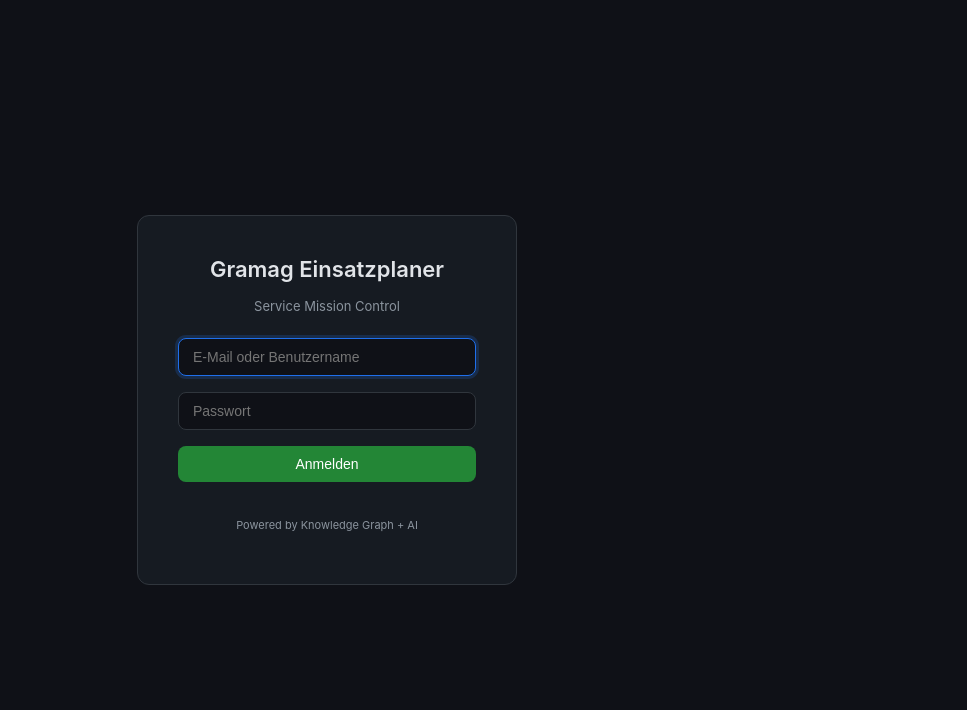
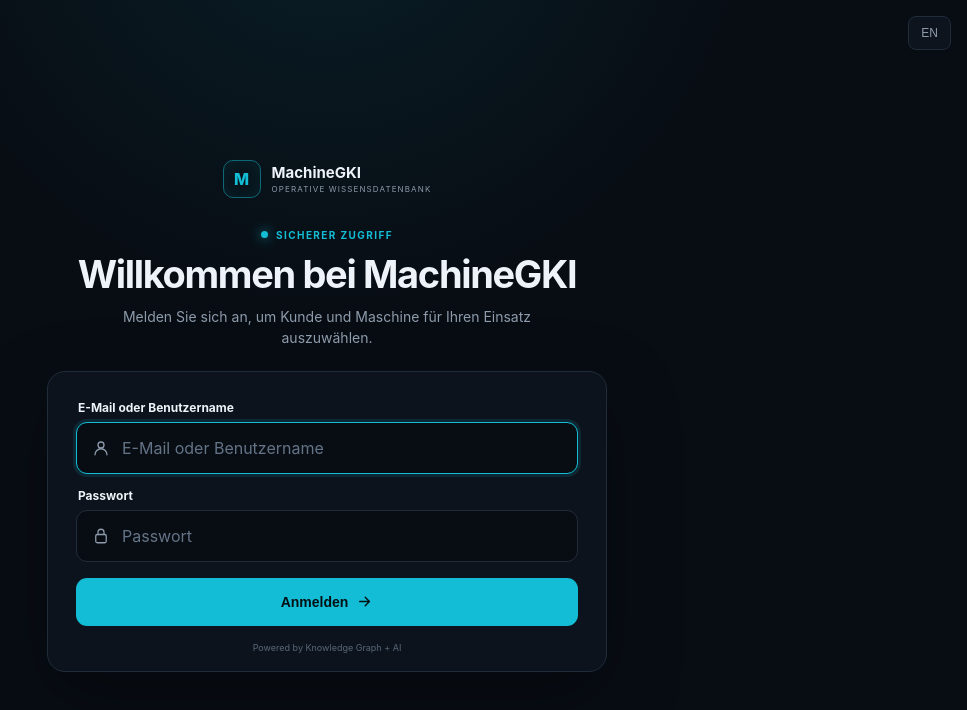
Before and after one commit to softhq-io/gramag, a React (Vite) app in the folder web/: page /einsatzplaner/login in a window 1280 px wide. Shown: the top 710 px of the page, without its empty margins (313-1280 px from the left). Built offline with nearby package versions, Linux system fonts and the light colour scheme.

Commit message:
Align login with Proto workspace

```diff
--- a/web/src/i18n/de.json
+++ b/web/src/i18n/de.json
@@ -2,12 +2,16 @@
   "app": {
     "title": "Gramag Einsatzplaner",
     "subtitle": "Service Mission Control",
-    "poweredBy": "Powered by Knowledge Graph + AI"
+    "poweredBy": "Powered by Knowledge Graph + AI",
+    "operationalKnowledge": "Operative Wissensdatenbank"
   },
   "auth": {
     "login": "Anmelden",
     "logging_in": "Anmelden...",
     "logout": "Abmelden",
+    "welcome": "Willkommen bei MachineGKI",
+    "loginHint": "Melden Sie sich an, um Kunde und Maschine für Ihren Einsatz auszuwählen.",
+    "secureAccess": "Sicherer Zugriff",
     "username": "E-Mail oder Benutzername",
     "email": "E-Mail",
     "password": "Passwort",
--- a/web/src/i18n/en.json
+++ b/web/src/i18n/en.json
@@ -2,12 +2,16 @@
   "app": {
     "title": "Gramag Einsatzplaner",
     "subtitle": "Service Mission Control",
-    "poweredBy": "Powered by Knowledge Graph + AI"
+    "poweredBy": "Powered by Knowledge Graph + AI",
+    "operationalKnowledge": "Operational knowledge"
   },
   "auth": {
     "login": "Login",
     "logging_in": "Logging in...",
     "logout": "Logout",
+    "welcome": "Welcome to MachineGKI",
+    "loginHint": "Sign in to select the customer and machine for your assignment.",
+    "secureAccess": "Secure access",
     "username": "Email or username",
     "email": "Email",
     "password": "Password",
--- a/web/src/pages/LoginPage.tsx
+++ b/web/src/pages/LoginPage.tsx
@@ -3,6 +3,7 @@ import { useNavigate } from 'react-router-dom'
 import { useTranslation } from 'react-i18next'
 import { useAuth } from '../hooks/useAuth'
 import { ApiError } from '../api/client'
+import { LanguageToggle } from '../components/LanguageToggle'
 
 export function LoginPage() {
   const { t } = useTranslation()
@@ -64,25 +65,62 @@ export function LoginPage() {
 
   return (
     <div className="login-page">
-      <form className="login-form" onSubmit={handleSubmit}>
-        <h1 className="login-title">{t('app.title')}</h1>
-        <p className="login-subtitle">{t('app.subtitle')}</p>
+      <div className="login-language">
+        <LanguageToggle />
+      </div>
+      <main className="login-shell">
+        <div className="login-brand" aria-label="MachineGKI">
+          <span className="login-brand-mark" aria-hidden="true">M</span>
+          <span>
+            <strong>MachineGKI</strong>
+            <small>{t('app.operationalKnowledge')}</small>
+          </span>
+        </div>
+
+        <header className="login-intro">
+          <span className="login-eyebrow">
+            <span className="login-status-dot" aria-hidden="true" />
+            {t('auth.secureAccess')}
+          </span>
+          <h1>{passwordChangeToken ? t('auth.setPassword') : t('auth.welcome')}</h1>
+          <p>
+            {passwordChangeToken ? t('auth.changePasswordRequired') : t('auth.loginHint')}
+          </p>
+        </header>
+
+        <form className="login-form" onSubmit={handleSubmit} aria-label={t('auth.login')}>
           {error && <div className="login-error">{error}</div>}
           {cooldownSeconds > 0 && (
             <div className="login-error">
               {t('auth.loginCooldown', { count: cooldownMinutes })}
             </div>
           )}
+          <div className="login-fields">
             {passwordChangeToken ? (
               <>
-            <p className="login-subtitle">{t('auth.changePasswordRequired')}</p>
+                <label className="login-field">
+                  <span>{t('auth.newPassword')}</span>
+                  <span className="login-control">
+                    <LockIcon />
                     <input type="password" placeholder={t('auth.newPassword')} value={newPassword}
                       onChange={e => setNewPassword(e.target.value)} autoFocus minLength={12} required />
+                  </span>
+                </label>
+                <label className="login-field">
+                  <span>{t('auth.confirmPassword')}</span>
+                  <span className="login-control">
+                    <LockIcon />
                     <input type="password" placeholder={t('auth.confirmPassword')} value={confirmPassword}
                       onChange={e => setConfirmPassword(e.target.value)} minLength={12} required />
+                  </span>
+                </label>
               </>
             ) : (
               <>
+                <label className="login-field">
+                  <span>{t('auth.username')}</span>
+                  <span className="login-control">
+                    <UserIcon />
                     <input type="text" name="username" autoComplete="username"
                       placeholder={t('auth.username')} value={email}
                       onChange={e => {
@@ -90,23 +128,50 @@ export function LoginPage() {
                         setCooldownSeconds(0)
                         setError('')
                       }} autoFocus required />
+                  </span>
+                </label>
+                <label className="login-field">
+                  <span>{t('auth.password')}</span>
+                  <span className="login-control">
+                    <LockIcon />
                     <input type="password" name="password" autoComplete="current-password"
                       placeholder={t('auth.password')} value={password}
                       onChange={e => setPassword(e.target.value)} required />
+                  </span>
+                </label>
               </>
             )}
-        <button type="submit" disabled={loading || cooldownSeconds > 0}>
+          </div>
+          <button className="login-submit" type="submit" disabled={loading || cooldownSeconds > 0}>
             {loading ? (
               <span className="btn-content">
                 <span className="btn-spinner" />
                 {t('auth.logging_in')}
               </span>
-          ) : passwordChangeToken ? t('auth.setPassword') : t('auth.login')}
+            ) : (
+              <span className="btn-content">
+                {passwordChangeToken ? t('auth.setPassword') : t('auth.login')}
+                <ArrowIcon />
+              </span>
+            )}
           </button>
-        <div className="login-footer">
+          <footer className="login-footer">
             <p className="login-powered">{t('app.poweredBy')}</p>
-        </div>
+          </footer>
         </form>
+      </main>
     </div>
   )
 }
+
+function UserIcon() {
+  return <svg viewBox="0 0 24 24" aria-hidden="true"><circle cx="12" cy="8" r="4" /><path d="M4 21a8 8 0 0 1 16 0" /></svg>
+}
+
+function LockIcon() {
+  return <svg viewBox="0 0 24 24" aria-hidden="true"><rect x="5" y="10" width="14" height="11" rx="2" /><path d="M8 10V7a4 4 0 0 1 8 0v3" /></svg>
+}
+
+function ArrowIcon() {
+  return <svg viewBox="0 0 24 24" aria-hidden="true"><path d="M5 12h14M13 6l6 6-6 6" /></svg>
+}
--- a/web/src/styles/globals.css
+++ b/web/src/styles/globals.css
@@ -101,81 +101,263 @@ body {
 /* ── Login ────────────────────────────────────────────────────────── */
 
 .login-page {
-  display: flex;
+  position: relative;
+  display: grid;
+  min-height: 100dvh;
+  padding: 64px 18px 28px;
+  place-items: center;
+  overflow-y: auto;
+  background:
+    radial-gradient(circle at 50% -15%, rgba(18, 189, 213, 0.1), transparent 38%),
+    #080d14;
+  color: #edf3f8;
+}
+
+.login-language {
+  position: absolute;
+  z-index: 2;
+  top: 16px;
+  right: 16px;
+}
+
+.login-language .lang-toggle {
+  min-width: 40px;
+  min-height: 34px;
+  border: 1px solid #202c3a;
+  border-radius: 8px;
+  background: #0d141e;
+  color: #8d9bab;
+}
+
+.login-language .lang-toggle:hover {
+  border-color: #12bdd5;
+  color: #12bdd5;
+}
+
+.login-shell {
+  width: min(100%, 560px);
+}
+
+.login-brand {
+  display: flex;
+  margin-bottom: 24px;
   align-items: center;
   justify-content: center;
-  min-height: 100vh;
-  background: var(--bg-primary);
+  gap: 11px;
+}
+
+.login-brand-mark {
+  display: grid;
+  width: 38px;
+  height: 38px;
+  place-items: center;
+  border: 1px solid rgba(18, 189, 213, 0.5);
+  border-radius: 10px;
+  color: #12bdd5;
+  font-size: 16px;
+  font-weight: 800;
+  box-shadow: inset 0 0 18px rgba(18, 189, 213, 0.1);
+}
+
+.login-brand strong,
+.login-brand small {
+  display: block;
+}
+
+.login-brand strong {
+  color: #edf3f8;
+  font-size: 15px;
+  line-height: 1.15;
+}
+
+.login-brand small {
+  margin-top: 3px;
+  color: #8d9bab;
+  font-size: 8px;
+  letter-spacing: 0.14em;
+  text-transform: uppercase;
+}
+
+.login-intro {
+  margin-bottom: 22px;
+  text-align: center;
+}
+
+.login-eyebrow {
+  display: inline-flex;
+  margin-bottom: 13px;
+  align-items: center;
+  gap: 8px;
+  color: #12bdd5;
+  font-size: 10px;
+  font-weight: 700;
+  letter-spacing: 0.14em;
+  text-transform: uppercase;
+}
+
+.login-status-dot {
+  width: 7px;
+  height: 7px;
+  border-radius: 50%;
+  background: #12bdd5;
+  box-shadow: 0 0 12px rgba(18, 189, 213, 0.85);
+}
+
+.login-title,
+.login-intro h1 {
+  color: #edf3f8;
+  font-size: clamp(28px, 7vw, 38px);
+  font-weight: 650;
+  letter-spacing: -0.035em;
+  line-height: 1.08;
+  text-align: center;
+}
+
+.login-subtitle,
+.login-intro p {
+  max-width: 460px;
+  margin: 11px auto 0;
+  color: #8d9bab;
+  font-size: 14px;
+  line-height: 1.55;
+  text-align: center;
 }
 
 .login-form {
-  background: var(--bg-secondary);
-  border: 1px solid var(--border);
-  border-radius: var(--radius-lg);
-  padding: 40px;
+  display: flex;
   width: 100%;
-  max-width: 380px;
-  display: flex;
+  padding: 22px 18px 16px;
   flex-direction: column;
-  gap: 16px;
-}
-
-.login-title {
-  font-size: 22px;
-  font-weight: 600;
-  text-align: center;
-}
-
-.login-subtitle {
-  text-align: center;
-  color: var(--text-secondary);
-  font-size: 13px;
-  margin-bottom: 8px;
+  gap: 14px;
+  border: 1px solid #202c3a;
+  border-radius: 18px;
+  background: rgba(13, 20, 30, 0.94);
+  box-shadow: 0 24px 70px rgba(0, 0, 0, 0.34);
 }
 
 .login-error {
   background: rgba(248, 81, 73, 0.1);
-  border: 1px solid var(--accent-red);
-  color: var(--accent-red);
-  padding: 8px 12px;
-  border-radius: var(--radius);
+  border: 1px solid rgba(248, 81, 73, 0.6);
+  color: #ff9b95;
+  padding: 10px 12px;
+  border-radius: 9px;
   font-size: 13px;
   text-align: center;
 }
 
+.login-fields {
+  display: flex;
+  flex-direction: column;
+  gap: 14px;
+}
+
+.login-field {
+  display: block;
+}
+
+.login-field > span:first-child {
+  display: block;
+  margin: 0 0 7px 2px;
+  color: #edf3f8;
+  font-size: 12px;
+  font-weight: 650;
+}
+
+.login-control {
+  display: grid;
+  min-height: 52px;
+  grid-template-columns: auto minmax(0, 1fr);
+  align-items: center;
+  border: 1px solid #202c3a;
+  border-radius: 11px;
+  background: #080d14;
+  transition: border-color 0.15s ease, box-shadow 0.15s ease;
+}
+
+.login-control:focus-within {
+  border-color: #12bdd5;
+  box-shadow: 0 0 0 3px rgba(18, 189, 213, 0.12);
+}
+
+.login-control svg {
+  width: 18px;
+  height: 18px;
+  margin-left: 15px;
+  color: #8d9bab;
+  fill: none;
+  stroke: currentColor;
+  stroke-linecap: round;
+  stroke-linejoin: round;
+  stroke-width: 1.7;
+}
+
 .login-form input {
-  background: var(--bg-primary);
-  border: 1px solid var(--border);
-  color: var(--text-primary);
-  padding: 10px 14px;
-  border-radius: var(--radius);
+  width: 100%;
+  min-width: 0;
+  height: 50px;
+  padding: 0 14px 0 12px;
+  border: 0;
+  outline: none;
+  background: transparent;
+  color: #edf3f8;
+  font: inherit;
+  font-size: 16px;
+}
+
+.login-form input:focus {
+  border: 0;
+}
+
+.login-form input::placeholder {
+  color: #647487;
+}
+
+.login-form .login-submit {
+  display: flex;
+  width: 100%;
+  min-height: 48px;
+  margin-top: 2px;
+  padding: 0 16px;
+  align-items: center;
+  justify-content: center;
+  border: 0;
+  border-radius: 11px;
+  background: #12bdd5;
+  color: #031014;
+  cursor: pointer;
   font-size: 14px;
-  outline: none;
-}
-
-.login-form input:focus {
-  border-color: var(--accent-blue);
-  box-shadow: 0 0 0 3px rgba(31, 111, 235, 0.2);
-}
-
-.login-form button {
-  background: var(--accent-green);
-  color: #fff;
-  border: none;
-  padding: 10px;
-  border-radius: var(--radius);
-  font-size: 14px;
-  font-weight: 500;
-  cursor: pointer;
-}
-
-.login-form button:hover {
-  background: var(--accent-green-hover);
-}
-
-.login-form button:disabled {
-  opacity: 0.5;
+  font-weight: 750;
+  transition: background 0.15s ease, transform 0.15s ease;
+}
+
+.login-form .login-submit:not(:disabled):hover {
+  background: #37d2e5;
+  transform: translateY(-1px);
+}
+
+.login-form .login-submit:disabled {
+  opacity: 0.45;
   cursor: not-allowed;
+}
+
+.login-submit svg {
+  width: 17px;
+  height: 17px;
+  fill: none;
+  stroke: currentColor;
+  stroke-linecap: round;
+  stroke-linejoin: round;
+  stroke-width: 2;
+}
+
+@media (min-width: 560px) {
+  .login-page {
+    padding: 72px 28px 40px;
+  }
+
+  .login-form {
+    padding: 28px 28px 18px;
+  }
 }
 
 /* ── Search Page ──────────────────────────────────────────────────── */
@@ -1550,14 +1732,14 @@ body {
 /* ── Login Footer ────────────────────────────────────────────────── */
 
 .login-footer {
-  margin-top: 20px;
+  margin-top: 2px;
   text-align: center;
 }
 
 .login-powered {
-  font-size: 11px;
-  color: var(--text-secondary);
-  margin-bottom: 12px;
+  margin: 0;
+  color: #596778;
+  font-size: 9px;
 }
 
 .login-stats {
@@ -4000,6 +4182,12 @@ body {
 }
 
 @media (max-width: 620px) {
+  .app-proto input,
+  .app-proto select,
+  .app-proto textarea {
+    font-size: 16px !important;
+  }
+
   .proto-composer-wrap .proto-dictate,
   .proto-composer-wrap .proto-send {
     width: 42px;
```
Lines whose indentation alone changed are shown as unchanged.
